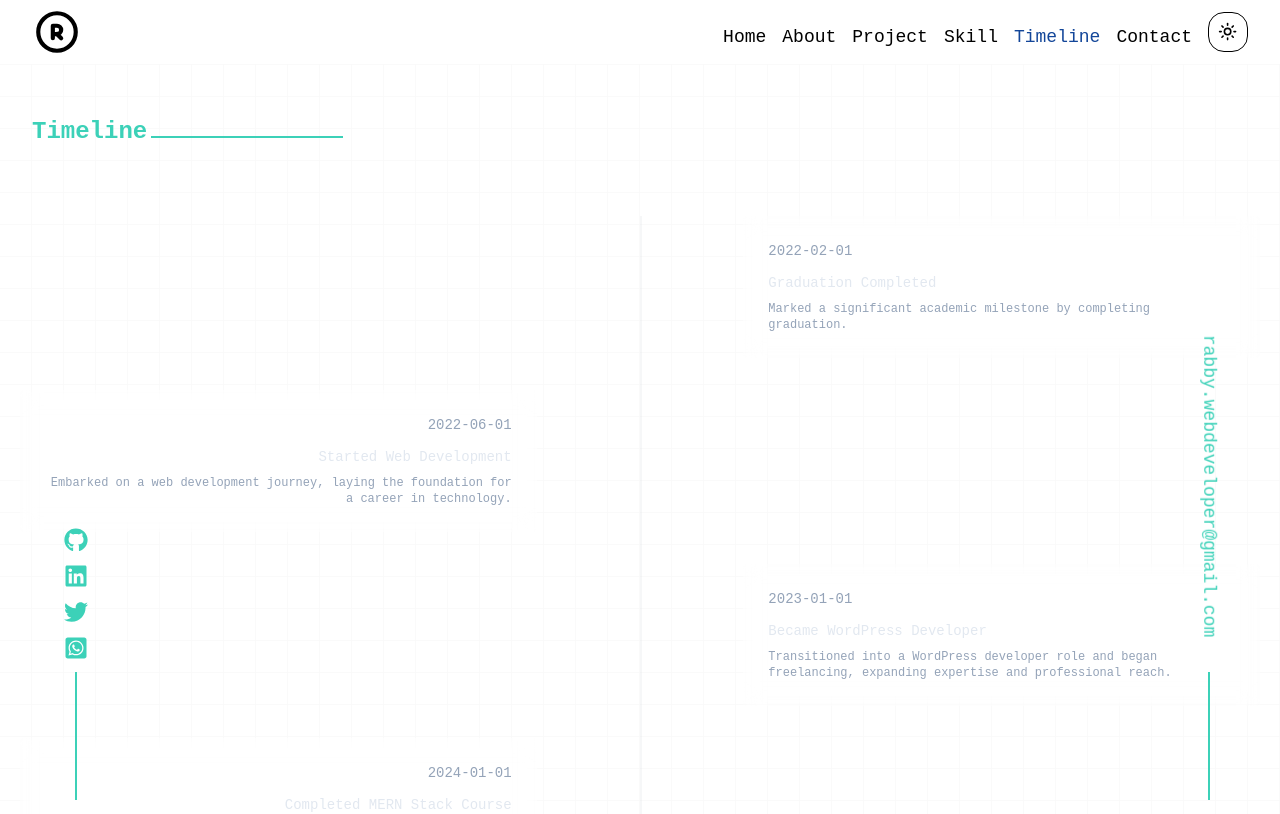
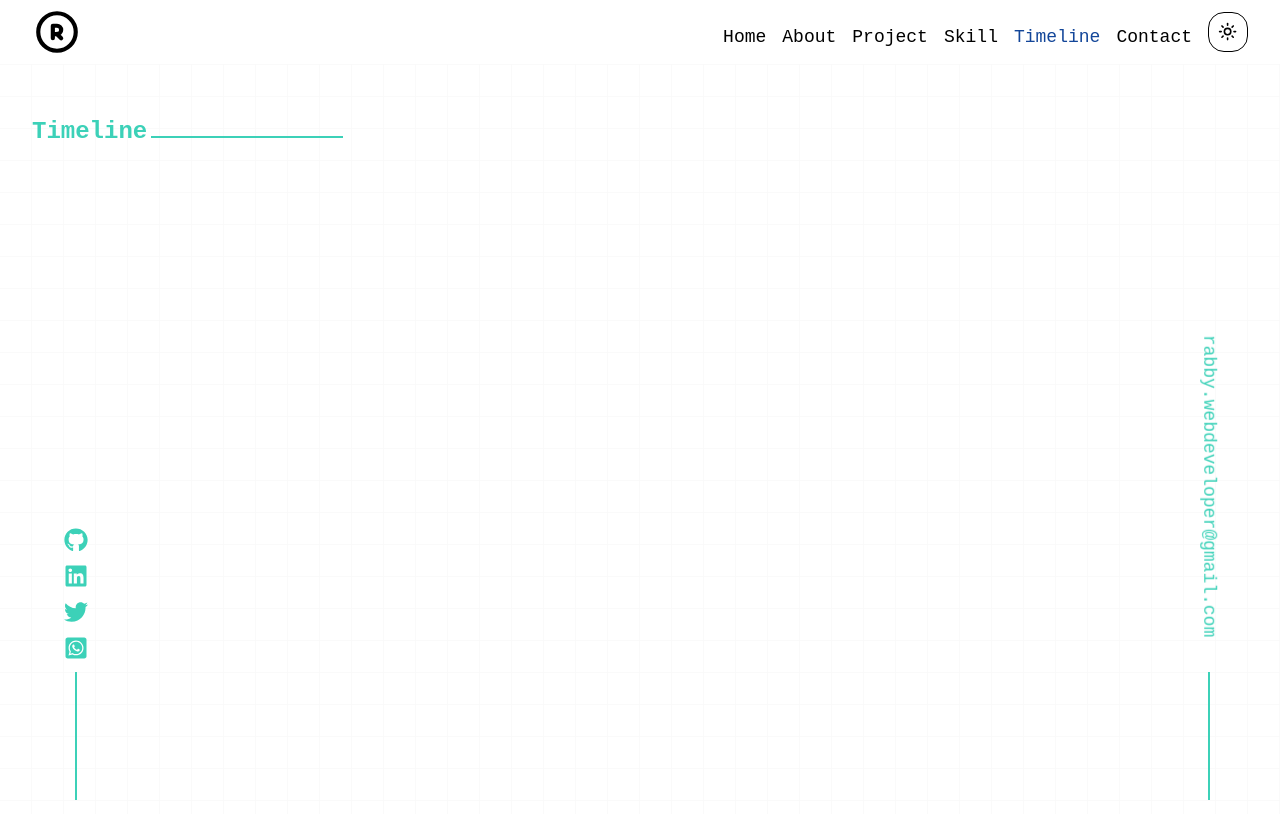
Before and after one commit to rabby-web/Rabby-Portfolio, a Next.js app: page /timeline in a window 1280 px wide. Shown: the top 814 px of the page. Built offline with nearby package versions, Linux system fonts and the light colour scheme.

Commit message:
comment code

```diff
--- a/src/components/shared/TimelineContent.tsx
+++ b/src/components/shared/TimelineContent.tsx
@@ -1,10 +1,114 @@
+// // import React from "react";
+
+// // type Time = {
+// //   date: string;
+// //   title: string;
+// //   description: string;
+// //   isLeft: boolean;
+// // };
+
+// // const timelineData = [
+// //   {
+// //     id: 1,
+// //     date: "2022-02-01",
+// //     title: "Graduation Completed",
+// //     description:
+// //       "Marked a significant academic milestone by completing graduation.",
+// //   },
+// //   {
+// //     id: 2,
+// //     date: "2022-06-01",
+// //     title: "Started Web Development",
+// //     description:
+// //       "Embarked on a web development journey, laying the foundation for a career in technology.",
+// //   },
+// //   {
+// //     id: 3,
+// //     date: "2023-01-01",
+// //     title: "Became WordPress Developer",
+// //     description:
+// //       "Transitioned into a WordPress developer role and began freelancing, expanding expertise and professional reach.",
+// //   },
+// //   {
+// //     id: 4,
+// //     date: "2024-01-01",
+// //     title: "Completed MERN Stack Course",
+// //     description: `Successfully completed a comprehensive MERN stack course from <a class="underline text-teal-300 opacity-60" href="https://web.programming-hero.com/"
+// //               target="_blank"
+// //               rel="noopener noreferrer" >@Programming Hero</a>, enhancing full-stack development skills (June 1, 2023 - December 31, 2023).`,
+// //   },
+// //   {
+// //     id: 5,
+// //     date: "2024-02-01",
+// //     title: "Joined Freelance Team",
+// //     description:
+// //       "Joined a freelance-based team as a Frontend Developer, contributing to dynamic web projects and further advancing technical abilities.",
+// //   },
+// // ];
+
+// // const TimelineItem = ({ date, title, description, isLeft }: Time) => (
+// //   <div
+// //     className={`mb-8 flex justify-between w-full ${
+// //       isLeft ? "md:flex-row-reverse" : ""
+// //     }`}
+// //   >
+// //     <div className="order-1 hidden md:block md:w-5/12"></div>
+// //     <div className="z-20 flex tems-center ml-px order-1 bg-custom-4 shadow-xl w-3 h-3 rounded-full"></div>
+// //     <div className="order-1 w-11/12 md:w-5/12 p-6  rounded-md  bg-white bg-opacity-[0.01] border border-white border-opacity-10 backdrop-blur-[10px]">
+// //       <h3
+// //         className={`mb-3 text-slate-400 text-sm ${
+// //           isLeft ? "md:text-right" : ""
+// //         }`}
+// //       >
+// //         {date}
+// //       </h3>
+// //       <h3
+// //         className={`mb-2 text-slate-200 text-sm ${
+// //           isLeft ? "md:text-right" : ""
+// //         }`}
+// //       >
+// //         {title}
+// //       </h3>
+// //       <p
+// //         className={`text-xs text-slate-400 text-opacity-100 ${
+// //           isLeft ? "md:text-right" : ""
+// //         }`}
+// //         dangerouslySetInnerHTML={{ __html: description }}
+// //       />
+// //     </div>
+// //   </div>
+// // );
+
+// // const TimelineContent = () => {
+// //   return (
+// //     <div className="container mx-auto w-full h-full">
+// //       {/* <div className=" flex gap-5 items-center mb-8 max-w-xl">
+// //         <h2 className="text-slate-200 font-semibold text-3xl">
+// //           <span className="font-normal text-teal-300 text-2xl"> 03. </span> My
+// //           Timeline
+// //         </h2>{" "}
+// //         <div className="bg-[#233554] h-[1px] flex-1" />
+// //       </div>{" "} */}
+// //       <div className="relative wrap overflow-hidden px-0 py-10 h-full">
+// //         <div className=" absolute border-opacity-20 border-gray-300 h-full border ml-1.5 md:ml-0 md:left-1/2"></div>
+// //         {timelineData.map((data, idx) => (
+// //           <div key={data.id}>
+// //             <TimelineItem {...data} isLeft={idx % 2 !== 0} />
+// //           </div>
+// //         ))}
+// //       </div>
+// //     </div>
+// //   );
+// // };
+
+// // export default TimelineContent;
 // import React from "react";
 
 // type Time = {
-//   date: string;
-//   title: string;
-//   description: string;
-//   isLeft: boolean;
+//   date: string; // Use lowercase 'string'
+//   title: string; // Use lowercase 'string'
+//   description: string; // Use lowercase 'string'
+//   isLeft: boolean; // Use lowercase 'boolean'
 // };
 
 // const timelineData = [
@@ -53,8 +157,8 @@
 //     }`}
 //   >
 //     <div className="order-1 hidden md:block md:w-5/12"></div>
-//     <div className="z-20 flex tems-center ml-px order-1 bg-custom-4 shadow-xl w-3 h-3 rounded-full"></div>
-//     <div className="order-1 w-11/12 md:w-5/12 p-6  rounded-md  bg-white bg-opacity-[0.01] border border-white border-opacity-10 backdrop-blur-[10px]">
+//     <div className="z-20 flex items-center ml-px order-1 bg-custom-4 shadow-xl w-3 h-3 rounded-full"></div>
+//     <div className="order-1 w-11/12 md:w-5/12 p-6 rounded-md bg-white bg-opacity-[0.01] border border-white border-opacity-10 backdrop-blur-[10px]">
 //       <h3
 //         className={`mb-3 text-slate-400 text-sm ${
 //           isLeft ? "md:text-right" : ""
@@ -90,7 +194,7 @@
 //         <div className="bg-[#233554] h-[1px] flex-1" />
 //       </div>{" "} */}
 //       <div className="relative wrap overflow-hidden px-0 py-10 h-full">
-//         <div className=" absolute border-opacity-20 border-gray-300 h-full border ml-1.5 md:ml-0 md:left-1/2"></div>
+//         <div className="absolute border-opacity-20 border-gray-300 h-full border ml-1.5 md:ml-0 md:left-1/2"></div>
 //         {timelineData.map((data, idx) => (
 //           <div key={data.id}>
 //             <TimelineItem {...data} isLeft={idx % 2 !== 0} />
@@ -102,107 +206,3 @@
 // };
 
 // export default TimelineContent;
-import React from "react";
-
-type Time = {
-  date: string; // Use lowercase 'string'
-  title: string; // Use lowercase 'string'
-  description: string; // Use lowercase 'string'
-  isLeft: boolean; // Use lowercase 'boolean'
-};
-
-const timelineData = [
-  {
-    id: 1,
-    date: "2022-02-01",
-    title: "Graduation Completed",
-    description:
-      "Marked a significant academic milestone by completing graduation.",
-  },
-  {
-    id: 2,
-    date: "2022-06-01",
-    title: "Started Web Development",
-    description:
-      "Embarked on a web development journey, laying the foundation for a career in technology.",
-  },
-  {
-    id: 3,
-    date: "2023-01-01",
-    title: "Became WordPress Developer",
-    description:
-      "Transitioned into a WordPress developer role and began freelancing, expanding expertise and professional reach.",
-  },
-  {
-    id: 4,
-    date: "2024-01-01",
-    title: "Completed MERN Stack Course",
-    description: `Successfully completed a comprehensive MERN stack course from <a class="underline text-teal-300 opacity-60" href="https://web.programming-hero.com/"
-              target="_blank"
-              rel="noopener noreferrer" >@Programming Hero</a>, enhancing full-stack development skills (June 1, 2023 - December 31, 2023).`,
-  },
-  {
-    id: 5,
-    date: "2024-02-01",
-    title: "Joined Freelance Team",
-    description:
-      "Joined a freelance-based team as a Frontend Developer, contributing to dynamic web projects and further advancing technical abilities.",
-  },
-];
-
-const TimelineItem = ({ date, title, description, isLeft }: Time) => (
-  <div
-    className={`mb-8 flex justify-between w-full ${
-      isLeft ? "md:flex-row-reverse" : ""
-    }`}
-  >
-    <div className="order-1 hidden md:block md:w-5/12"></div>
-    <div className="z-20 flex items-center ml-px order-1 bg-custom-4 shadow-xl w-3 h-3 rounded-full"></div>
-    <div className="order-1 w-11/12 md:w-5/12 p-6 rounded-md bg-white bg-opacity-[0.01] border border-white border-opacity-10 backdrop-blur-[10px]">
-      <h3
-        className={`mb-3 text-slate-400 text-sm ${
-          isLeft ? "md:text-right" : ""
-        }`}
-      >
-        {date}
-      </h3>
-      <h3
-        className={`mb-2 text-slate-200 text-sm ${
-          isLeft ? "md:text-right" : ""
-        }`}
-      >
-        {title}
-      </h3>
-      <p
-        className={`text-xs text-slate-400 text-opacity-100 ${
-          isLeft ? "md:text-right" : ""
-        }`}
-        dangerouslySetInnerHTML={{ __html: description }}
-      />
-    </div>
-  </div>
-);
-
-const TimelineContent = () => {
-  return (
-    <div className="container mx-auto w-full h-full">
-      {/* <div className=" flex gap-5 items-center mb-8 max-w-xl">
-        <h2 className="text-slate-200 font-semibold text-3xl">
-          <span className="font-normal text-teal-300 text-2xl"> 03. </span> My
-          Timeline
-        </h2>{" "}
-        <div className="bg-[#233554] h-[1px] flex-1" />
-      </div>{" "} */}
-      <div className="relative wrap overflow-hidden px-0 py-10 h-full">
-        <div className="absolute border-opacity-20 border-gray-300 h-full border ml-1.5 md:ml-0 md:left-1/2"></div>
-        {timelineData.map((data, idx) => (
-          <div key={data.id}>
-            <TimelineItem {...data} isLeft={idx % 2 !== 0} />
-          </div>
-        ))}
-      </div>
-    </div>
-  );
-};
-
-export default TimelineContent;
--- a/src/components/shared/TimelinePage.tsx
+++ b/src/components/shared/TimelinePage.tsx
@@ -1,5 +1,5 @@
 import React from "react";
-import TimelineContent from "./TimelineContent";
+// import TimelineContent from "./TimelineContent";
 
 const TimelinePage = () => {
   return (
@@ -13,9 +13,7 @@ const TimelinePage = () => {
               <div className="text-[#3CD1B8]">Timeline</div>
               <div className="w-48 border border-[#3CD1B8]"></div>
             </div>
-            <div>
-              <TimelineContent></TimelineContent>
-            </div>
+            <div>{/* <TimelineContent></TimelineContent> */}</div>
           </div>
         </div>
       </div>
```
